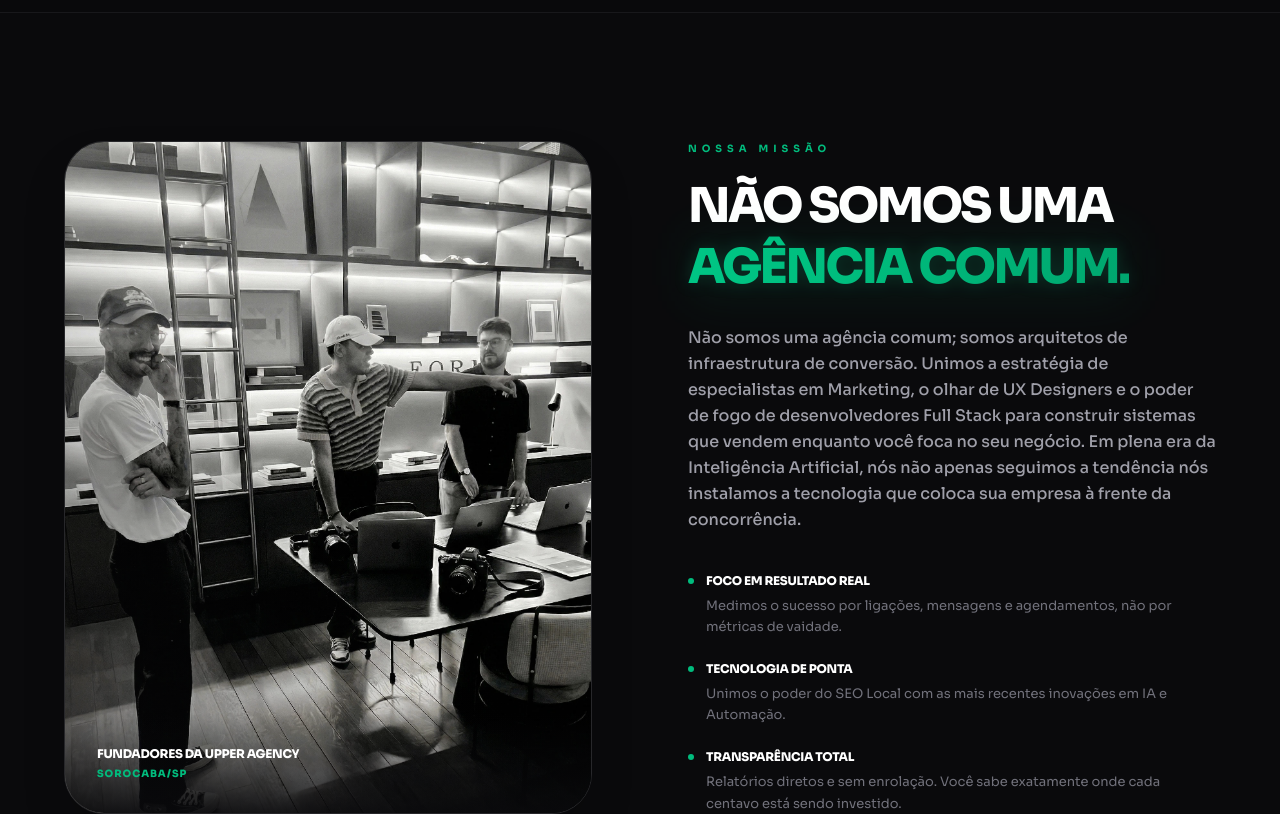
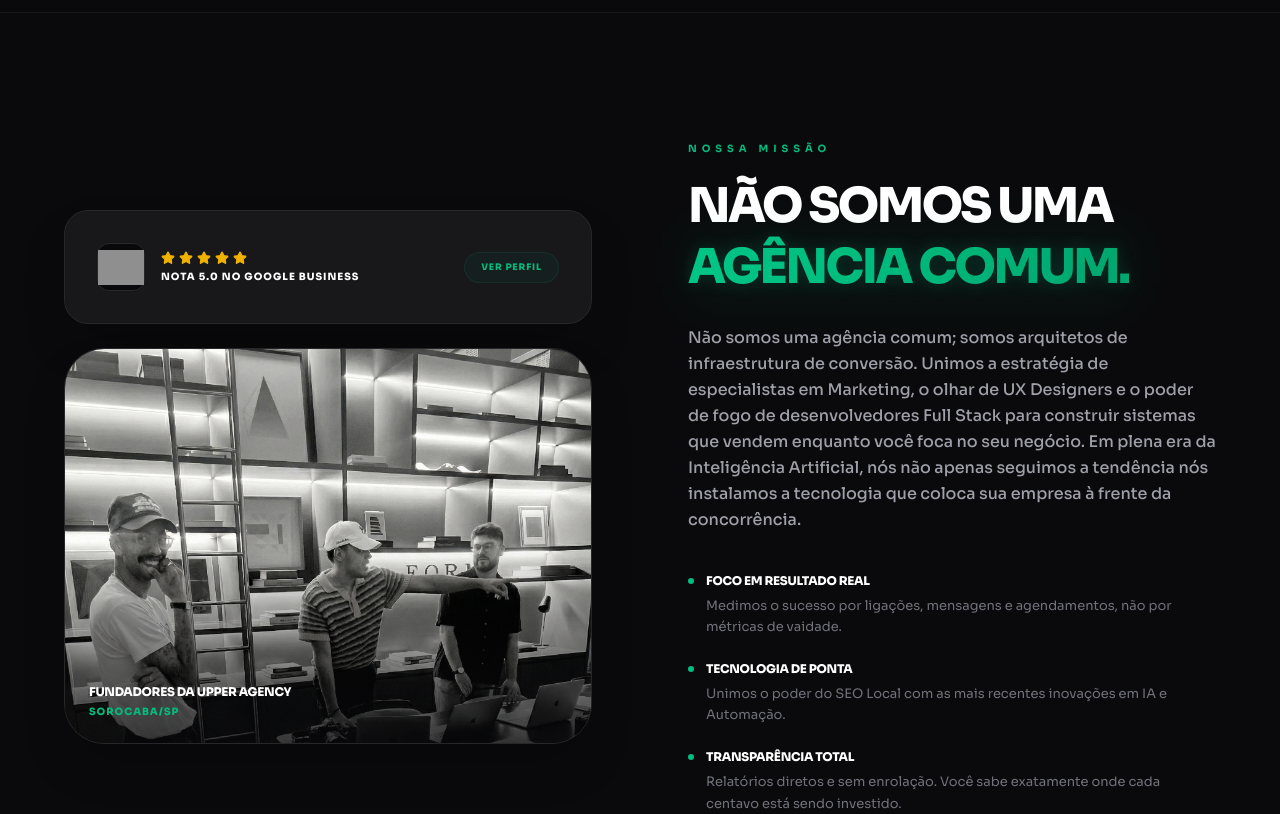
Before and after one commit to gabrsena/UPPER, a Next.js app: page / in a window 1280 px wide. Shown: the part 6840-7654 px from the top of the page. Built offline with nearby package versions, Linux system fonts and the light colour scheme; grey boxes are pictures that could not be loaded.

Commit message:
feat: refine about section with clickable google rating and resized image

```diff
--- a/components/sections/about.tsx
+++ b/components/sections/about.tsx
@@ -7,19 +7,55 @@ import Image from "next/image";
 export const About = () => (
   <section id="sobre" className="py-24 md:py-32 px-8 bg-zinc-900/10 border-y border-zinc-900 relative overflow-hidden scroll-mt-20">
     <div className="max-w-6xl mx-auto grid lg:grid-cols-2 gap-16 md:gap-24 items-center">
-      <div className="relative group h-full min-h-[400px] md:min-h-[500px] lg:min-h-full rounded-[2.5rem] overflow-hidden border border-zinc-800 shadow-2xl">
+      <div className="flex flex-col gap-6 w-full max-w-sm mx-auto lg:max-w-none lg:mx-0">
+
+        {/* Google Rating Box */}
+        <a
+          href="https://share.google/53lEpuFBGfWtQbes5"
+          target="_blank"
+          rel="noopener noreferrer"
+          className="relative bg-zinc-900 border border-zinc-800 rounded-3xl p-6 md:p-8 shadow-2xl flex flex-col sm:flex-row items-center sm:justify-between gap-6 group hover:border-emerald-500/30 transition-all duration-500 hover:shadow-[0_0_30px_rgba(16,185,129,0.1)]"
+        >
+          <div className="flex items-center gap-4">
+            <div className="w-12 h-12 rounded-xl bg-zinc-950 border border-zinc-800 flex items-center justify-center group-hover:scale-105 transition-transform duration-500">
+              <Image
+                src="https://www.google.com/images/branding/googlelogo/2x/googlelogo_color_92x30dp.png"
+                alt="Google"
+                width={55}
+                height={18}
+                className="opacity-90"
+              />
+            </div>
+            <div className="text-center sm:text-left">
+              <div className="flex items-center justify-center sm:justify-start gap-1 text-yellow-500 mb-1">
+                {[...Array(5)].map((_, i) => (
+                  <Star key={i} size={14} fill="currentColor" />
+                ))}
+              </div>
+              <div className="text-[10px] font-black text-white uppercase tracking-widest">Nota 5.0 no Google Business</div>
+            </div>
+          </div>
+          <div className="text-[9px] font-black text-emerald-500 uppercase tracking-widest px-4 py-2 rounded-full bg-emerald-500/5 border border-emerald-500/10 group-hover:bg-emerald-500/10 transition-colors">
+            Ver Perfil
+          </div>
+        </a>
+
+        {/* Imagem da Equipe (Reduzida) */}
+        <div className="relative group w-full aspect-square md:aspect-[4/3] rounded-[2.5rem] overflow-hidden border border-zinc-800 shadow-2xl">
           <div className="absolute -inset-4 bg-emerald-500/20 blur-3xl opacity-0 group-hover:opacity-50 transition-opacity duration-700 z-0"></div>
           <Image
             src="/sobupper.jpg"
             alt="Equipe Upper Agency"
             fill
-          className="object-cover object-center transition-all duration-700 scale-105 group-hover:scale-100 z-10"
+            className="object-cover object-top transition-all duration-700 scale-105 group-hover:scale-100 z-10"
           />
-        <div className="absolute inset-0 bg-gradient-to-tr from-zinc-950/60 via-transparent to-transparent pointer-events-none z-20"></div>
-        <div className="absolute inset-x-0 bottom-0 p-8 z-30 bg-gradient-to-t from-zinc-950/90 to-transparent">
+          <div className="absolute inset-0 bg-gradient-to-t from-zinc-950/80 via-transparent to-transparent pointer-events-none z-20"></div>
+          <div className="absolute bottom-6 left-6 z-30">
             <div className="text-white font-black uppercase text-xs tracking-tight">Fundadores da Upper Agency</div>
             <div className="text-emerald-500 text-[10px] font-black uppercase tracking-widest mt-1">Sorocaba/SP</div>
           </div>
+        </div>
+
       </div>
 
       <div className="space-y-10">
```
Lines whose indentation alone changed are shown as unchanged.
